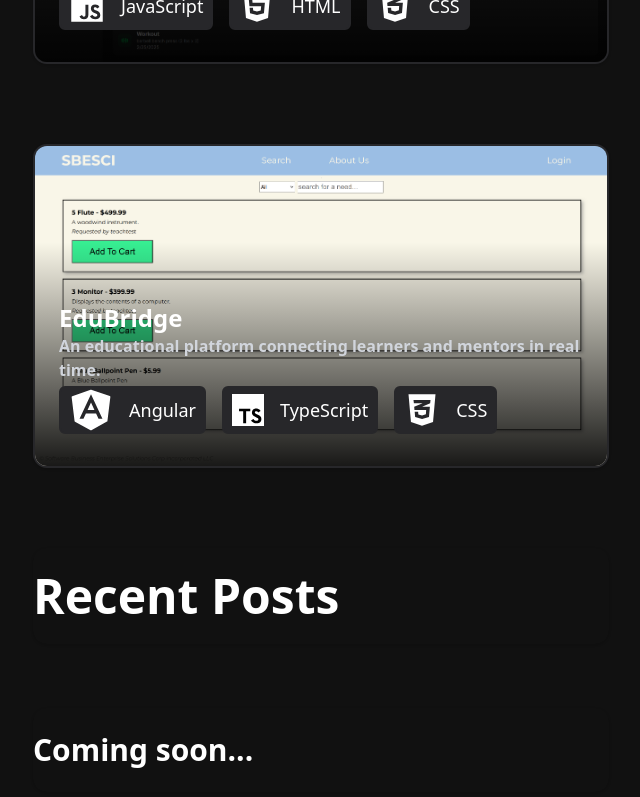
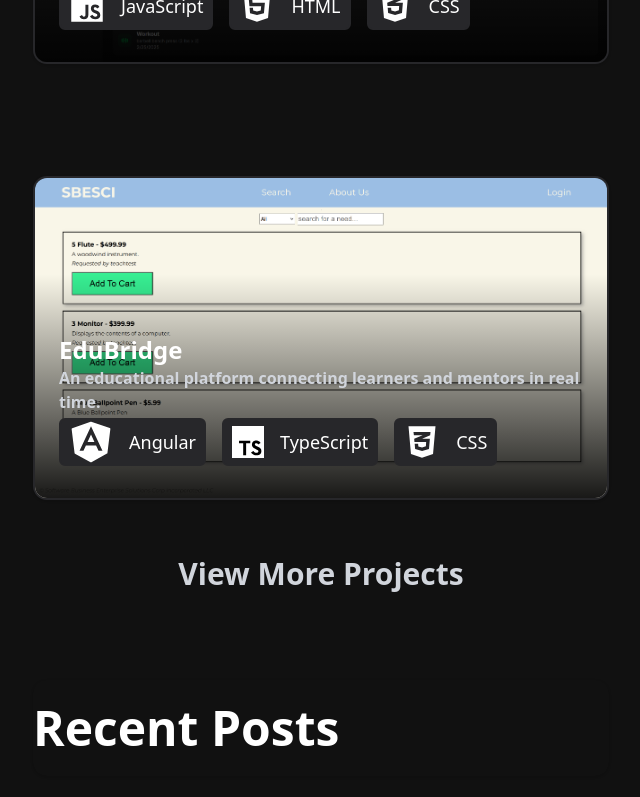
Before and after one commit to AazeemVS/Portfolio-Site, a React (Vite) app: page /LandingPage in a window 1280 px wide. Shown: the part 2460-3257 px from the top of the page, without its empty margins (319-959 px from the left). Built offline with nearby package versions, Linux system fonts and the light colour scheme.

Commit message:
Added view mor projects button

```diff
--- a/src/components/ui/landingPageProjects.tsx
+++ b/src/components/ui/landingPageProjects.tsx
@@ -7,10 +7,11 @@ import CSSIcon from "@/components/ui/icons/CSSIcon";
 import JSIcon from "@/components/ui/icons/jsIcon";
 import TSIcon from "@/components/ui/icons/tsIcon";
 import AngularIcon from "@/components/ui/icons/angularIcon";
+
 function LandingPageProjects() {
   const navigate = useNavigate();
   return (
-    <div>
+    <div className="flex flex-col gap-8">
       <ProjectTemplate
         title="Workout Tracker Application"
         description="An workout and pushup tracker application."
@@ -30,7 +31,20 @@ function LandingPageProjects() {
         ]}
         onClick={() => navigate("/EduBridgeInfoPage")}
       />
+
+      <div className="flex justify-center mt-4">
+        <div className="group relative">
+          <button
+            onClick={() => navigate("/ProjectsPage")}
+            className=" text-3xl font-bold relative text-gray-300 hover:text-gray-100 transition-colors duration-300 hover:cursor-pointer px-4 py-2"
+          >
+            View More Projects
+            <span className="absolute left-0 -bottom-1 h-[2px] w-0 bg-gray-300 transition-all duration-300 group-hover:w-full"></span>
+          </button>
+        </div>
+      </div>
     </div>
   );
 }
+
 export default LandingPageProjects;
```
